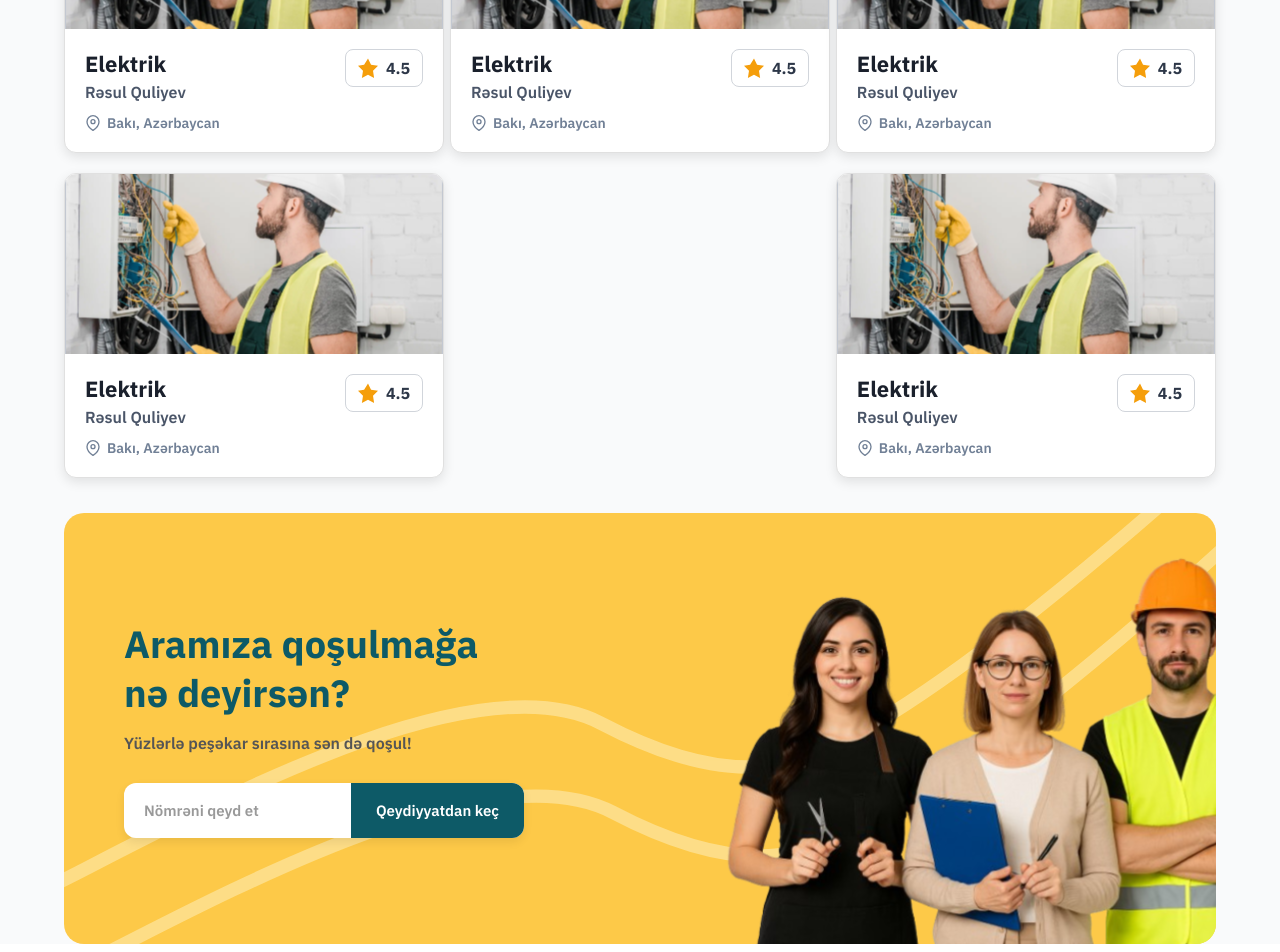
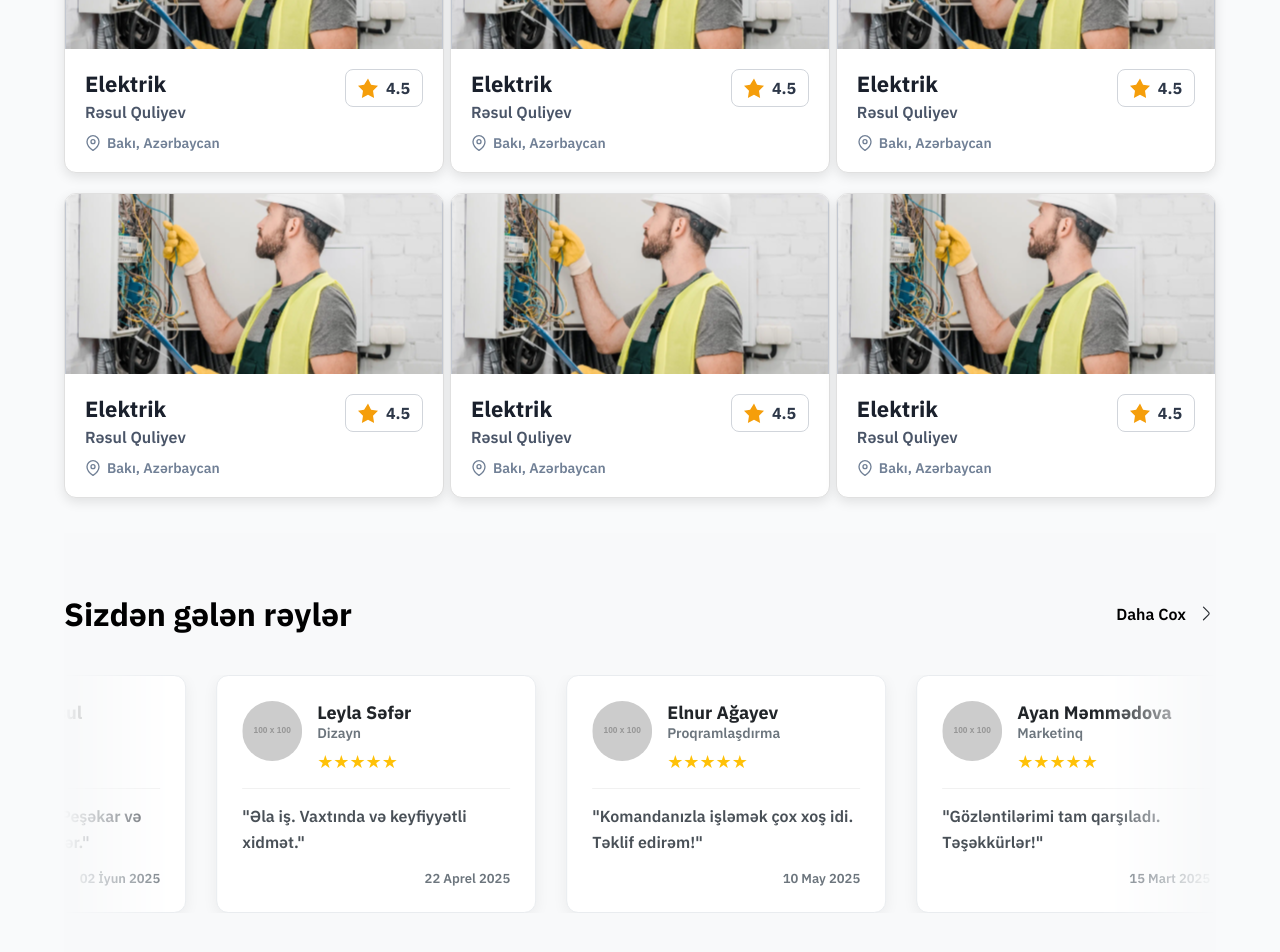
Before and after one commit to Yunis003/BDA-Pesekarlar.az, a React (Vite) app: page / in a window 1280 px wide. Shown: the part 1780-2732 px from the top of the page. Built offline with nearby package versions, Linux system fonts and the light colour scheme.

Commit message:
Comments Section

```diff
--- a/src/App.css
+++ b/src/App.css
@@ -5,6 +5,7 @@
   box-sizing: border-box;
   list-style: none;
   font-family: 'IBM Plex Sans', sans-serif;
+  /* overflow-x: hidden; */
 }
 .wrapper{
   width: 100%;
--- a/src/App.jsx
+++ b/src/App.jsx
@@ -4,6 +4,7 @@ import Categories from './Components/Categories';
 import Flags from './Components/Flags';
 import Card from './Components/Card';
 import JoinUsCard from './Components/JoinUsCard';
+import Comments from './Components/Comments';
 import './App.css';
 function App() {
   return (
@@ -13,6 +14,7 @@ function App() {
       <Categories />
       <Flags />
       <Card />
+      <Comments />
       <JoinUsCard />
       {/* <Footer /> */}
     </div>
--- a/src/Components/Card.jsx
+++ b/src/Components/Card.jsx
@@ -6,7 +6,7 @@ const Card = () => {
   return (
     <section className="component-container">
       <div className="categories-hero">
-        <h2>Ustalarimiz</h2>
+        <h2 style={{fontSize: "2rem"}}>Ustalarimiz</h2>
         <a href="#" className="see-more-link">
           <span>Daha Çox</span>
           <img src={arrow} alt="arrow-right" className="arrow-icon" />
@@ -181,6 +181,49 @@ const Card = () => {
             </div>
           </div>
         </div>
+<div className="profile-card">
+          <div className="card-image-container">
+            <img src={Card1} alt="Profile" className="card-image" />
+          </div>
+          <div className="card-content">
+            <div className="card-info">
+              <h2 className="card-title">Elektrik</h2>
+              <p className="card-subtitle">Rəsul Quliyev</p>
+              <div className="card-location">
+                <svg
+                  xmlns="http://www.w3.org/2000/svg"
+                  width="16"
+                  height="16"
+                  viewBox="0 0 24 24"
+                  fill="none"
+                  stroke="currentColor"
+                  strokeWidth="2"
+                  strokeLinecap="round"
+                  strokeLinejoin="round"
+                  className="location-icon"
+                >
+                  <path d="M21 10c0 7-9 13-9 13s-9-6-9-13a9 9 0 0 1 18 0z"></path>
+                  <circle cx="12" cy="10" r="3"></circle>
+                </svg>
+                <span>Bakı, Azərbaycan</span>
+              </div>
+            </div>
+            <div className="card-rating">
+              <svg
+                xmlns="http://www.w3.org/2000/svg"
+                width="20"
+                height="20"
+                viewBox="0 0 24 24"
+                fill="currentColor"
+                className="star-icon"
+              >
+                <path d="M12 .587l3.668 7.568L24 9.423l-6 5.845L19.336 24 12 20.232 4.664 24 6 15.268 0 9.423l7.332-1.268L12 .587z" />
+              </svg>
+              <span>4.5</span>
+            </div>
+          </div>
+        </div>
+
         <div className="profile-card">
           <div className="card-image-container">
             <img src={Card1} alt="Profile" className="card-image" />
--- /dev/null
+++ b/src/Components/Comments.jsx
@@ -0,0 +1,93 @@
+// src/InfiniteCarousel.js
+
+import React from 'react';
+import './comments.css';
+import arrow from '../assets/arrow-down.svg'; // İstifadə olunan ox şəkli
+
+// Rəylər üçün nümunə məlumatlar
+const testimonials = [
+  {
+    id: 1,
+    name: 'Quliyev Rəsul',
+    role: 'Təmir xidməti',
+    quote: 'Çox məmnun qaldım. Peşəkar və sürətli xidmət göstərdilər.',
+    date: '02 İyun 2025',
+    rating: 5,
+    image: 'https://via.placeholder.com/100' // Real şəkil URL-i
+  },
+  {
+    id: 2,
+    name: 'Leyla Səfər',
+    role: 'Dizayn',
+    quote: 'Əla iş. Vaxtında və keyfiyyətli xidmət.',
+    date: '22 Aprel 2025',
+    rating: 5,
+    image: 'https://via.placeholder.com/100' // Real şəkil URL-i
+  },
+  {
+    id: 3,
+    name: 'Elnur Ağayev',
+    role: 'Proqramlaşdırma',
+    quote: 'Komandanızla işləmək çox xoş idi. Təklif edirəm!',
+    date: '10 May 2025',
+    rating: 5,
+    image: 'https://via.placeholder.com/100' // Real şəkil URL-i
+  },
+  {
+    id: 4,
+    name: 'Ayan Məmmədova',
+    role: 'Marketinq',
+    quote: 'Gözləntilərimi tam qarşıladı. Təşəkkürlər!',
+    date: '15 Mart 2025',
+    rating: 4,
+    image: 'https://via.placeholder.com/100' // Real şəkil URL-i
+  }
+];
+
+// Ulduz komponenti
+const StarRating = ({ rating }) => {
+  const stars = Array.from({ length: 5 }, (_, i) => (
+    <span key={i} className={i < rating ? 'star filled' : 'star'}>★</span>
+  ));
+  return <div className="star-rating">{stars}</div>;
+};
+
+
+const Comments = () => {
+  // Sonsuz effekt üçün rəylər siyahısını iki dəfə birləşdiririk
+  const duplicatedTestimonials = [...testimonials, ...testimonials];
+
+  return (
+    <section className="testimonial-section">
+      <div className="testimonial-header">
+        <h2>Sizdən gələn rəylər</h2>
+        <p style={{ display: "flex", alignItems:"center", gap:"10px" }}>Daha Cox <img src={arrow} alt="arrow-right" style={{ rotate:"-90deg", width:"20px" }} /></p>
+      </div>
+
+      {/* Sürüşən karusel üçün konteyner */}
+      <div className="carousel-container">
+        <div className="carousel-track">
+          {duplicatedTestimonials.map((testimonial, index) => (
+            <div className="testimonial-box" key={index}>
+              <div className="author-info">
+                <img src={testimonial.image} alt={testimonial.name} className="author-image" />
+                <div className="author-content-wrapper">
+                  <div className="author-details">
+                    <h3 className="author-name">{testimonial.name}</h3>
+                    <p className="author-role">{testimonial.role}</p>
+                  </div>
+                  {/* Ulduzların yeni yeri */}
+                  <StarRating rating={testimonial.rating} />
+                </div>
+              </div>
+              <p className="testimonial-quote">"{testimonial.quote}"</p>
+              <p className="testimonial-date">{testimonial.date}</p>
+            </div>
+          ))}
+        </div>
+      </div>
+    </section>
+  );
+};
+
+export default Comments;
--- a/src/Components/HeroSection.jsx
+++ b/src/Components/HeroSection.jsx
@@ -1,4 +1,3 @@
-import React from 'react';
 import './hero.css';
 
 function HeroSection() {
--- a/src/Components/card.css
+++ b/src/Components/card.css
@@ -56,9 +56,6 @@
   border: 1px solid #e0e0e0;
 }
 
-.profile-card:hover {
-  transform: translateY(-5px);
-}
 
 .card-image-container {
   width: 100%;
--- a/src/Components/categories.css
+++ b/src/Components/categories.css
@@ -11,10 +11,11 @@
     display: flex;
     justify-content: space-between;
     align-items: center;
-    h2{
-        font-size: 2rem;
-        color: #333;
-    }
+}
+.categories-hero h2{
+    font-size: 2rem;
+    color: #333;
+    font-weight: 700;
 }
 .main-categories{
     width: 100%;
@@ -47,3 +48,20 @@
         color: #555;
     }
 }
+
+.category1:hover {
+    background-color: #296e96;
+  transform: translateY(-5px);
+  cursor: pointer;
+}
+
+.category1:hover .worker-data p{
+    color: #FFF;
+  }
+  .category1:hover .worker-data h2{
+    color: #FFF;
+  }
+
+.category1:hover .category-img {
+  filter: brightness(0) invert(1);
+}
--- /dev/null
+++ b/src/Components/comments.css
@@ -0,0 +1,136 @@
+/* src/InfiniteCarousel.css */
+
+.testimonial-section {
+  padding: 60px 0; /* Üstdən və altdan boşluq */
+  width: 90%;
+  background-color: #f8f9fa;
+  overflow-x: hidden;
+}
+
+.testimonial-header {
+    width: 100%;
+    display: flex;
+    justify-content: space-between;
+    align-items: center;
+  margin-bottom: 40px;
+  h2{
+    font-size: 2rem;
+  }
+}
+
+.testimonial-title {
+  font-size: 28px;
+  color: #343a40;
+}
+
+/* KARUSELİN ƏSAS STİLLƏRİ */
+
+.carousel-container {
+  overflow: hidden; /* Əsas sehr budur: lent kənara çıxdıqda gizlədir */
+  width: 100%;
+  position: relative;
+  /* Kənarlarda solğunlaşma effekti üçün (optional, but looks good) */
+  -webkit-mask-image: linear-gradient(to right, transparent 0%, black 10%, black 90%, transparent 100%);
+  mask-image: linear-gradient(to right, transparent 0%, black 10%, black 90%, transparent 100%);
+}
+
+.carousel-track {
+  display: flex; /* Bütün qutuları yan-yana düzür */
+  /* Qutuların ümumi enini hesablayırıq (qutu_eni * qutu_sayı * 2) */
+  /* Məsələn: 350px * 4 qutu * 2 (çünki təkrarlanır) = 2800px */
+  width: calc(350px * 8);
+  animation: scroll 40s linear infinite; /* Animasiyanı tətbiq edirik */
+}
+
+/* Mouse ilə üzərinə gəldikdə animasiyanı dayandırmaq üçün */
+.carousel-container:hover .carousel-track {
+  animation-play-state: paused;
+}
+
+/* ANİMASİYA KEYFRAMES */
+@keyframes scroll {
+  from {
+    transform: translateX(0);
+  }
+  to {
+    /* Lent eninin yarısı qədər sola sürüşdürürük.
+       Bu, animasiyanın qırılmadan təkrarlanmasını təmin edir. */
+    transform: translateX(-50%);
+  }
+}
+
+/* RƏY QUTUSU VƏ İÇİNDƏKİLƏR */
+.testimonial-box {
+  background-color: #ffffff;
+  border: 1px solid #e9ecef;
+  border-radius: 12px;
+  padding: 25px;
+  box-shadow: 0 4px 15px rgba(0, 0, 0, 0.06);
+  display: flex;
+  flex-direction: column;
+  width: 320px; /* Hər qutunun sabit eni */
+  margin: 0 15px; /* Qutular arası məsafə */
+  flex-shrink: 0; /* Qutuların ölçüsünün dəyişməsinin qarşısını alır */
+}
+
+.author-info {
+  display: flex;
+  align-items: flex-start; /* Düzülüşü yuxarıdan başlamaq üçün */
+  margin-bottom: 15px;
+}
+
+.author-image {
+  width: 60px;
+  height: 60px;
+  border-radius: 50%;
+  margin-right: 15px;
+  flex-shrink: 0;
+}
+
+/* Ulduzları və ad/vəzifəni saxlayan yeni konteyner */
+.author-content-wrapper {
+  display: flex;
+  flex-direction: column;
+}
+
+.author-details {
+  margin-bottom: 8px; /* Ad/vəzifə ilə ulduzlar arası məsafə */
+}
+
+.author-name {
+  font-size: 18px;
+  font-weight: bold;
+  margin: 0;
+  color: #212529;
+}
+
+.author-role {
+  font-size: 14px;
+  color: #6c757d;
+  margin: 0;
+}
+
+.star-rating {
+  color: #ffc107;
+}
+
+.star {
+  font-size: 18px;
+}
+
+.testimonial-quote {
+  font-size: 16px;
+  color: #495057;
+  flex-grow: 1;
+  line-height: 1.6;
+  margin-bottom: 15px;
+  border-top: 1px solid #f1f1f1; /* Sitatı ayırmaq üçün incə xətt */
+  padding-top: 15px;
+}
+
+.testimonial-date {
+  font-size: 13px;
+  color: #6c757d;
+  margin-top: auto;
+  text-align: right;
+}
```
Also changed, not shown: src/Components/Categories.jsx (+7 -7 lines).
